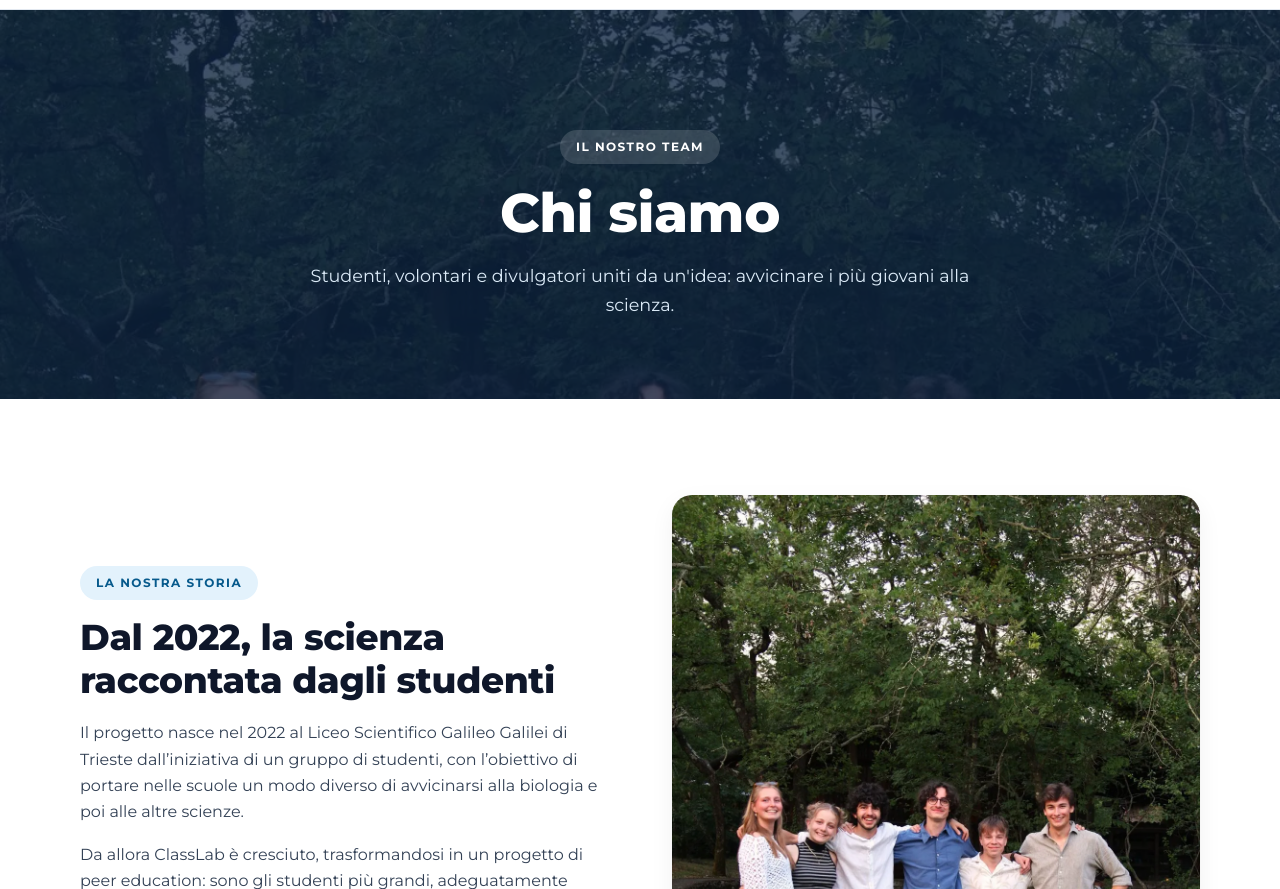
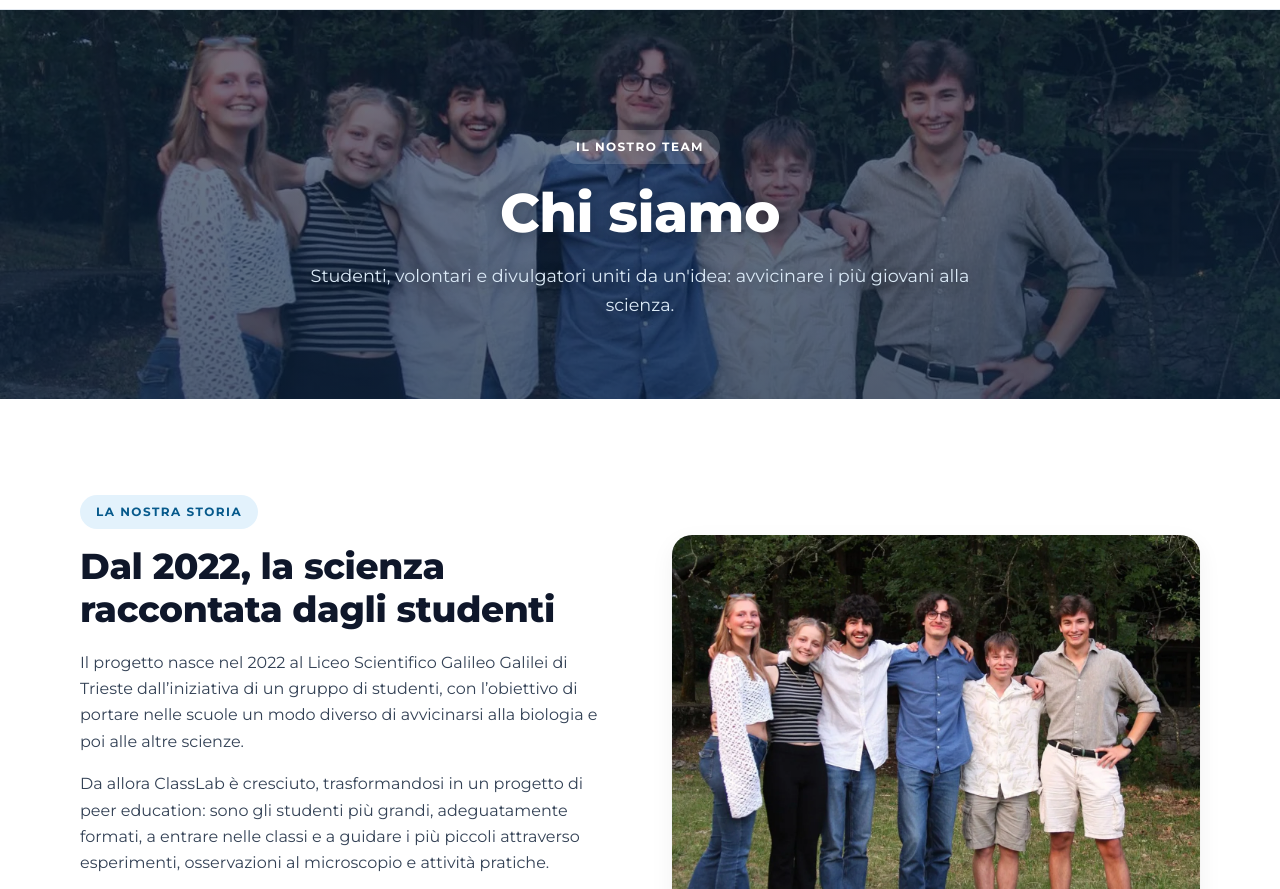
Before and after one commit to silvioambrosio-classlab/classlab-sito, a plain HTML site: page chi-siamo.html in a window 1280 px wide. Shown: the part 63-952 px from the top of the page. Drawn offline with Linux system fonts and the light colour scheme.

Commit message:
Add files via upload

```diff
--- a/assets/css/style.css
+++ b/assets/css/style.css
@@ -184,7 +184,7 @@ strong { color: var(--inchiostro); font-weight: 700; }
 
 /* ---------- Hero ---------- */
 .hero {
-  position: relative; color: #fff; background: var(--navy) center/cover no-repeat;
+  position: relative; color: #fff; background: var(--navy) 68% center/cover no-repeat;
   min-height: min(88vh, 760px); display: flex; align-items: center;
 }
 .hero::before { content: ""; position: absolute; inset: 0; background: linear-gradient(100deg, rgba(10, 30, 56, .9) 0%, rgba(10, 30, 56, .72) 45%, rgba(10, 30, 56, .25) 100%); }
@@ -197,7 +197,8 @@ strong { color: var(--inchiostro); font-weight: 700; }
   position: relative; background: var(--navy) center/cover no-repeat; color: #fff;
   padding: clamp(64px, 10vw, 120px) 0 clamp(48px, 7vw, 80px); text-align: center;
 }
-.testata::before { content: ""; position: absolute; inset: 0; background: rgba(12, 35, 64, .78); }
+.testata::before { content: ""; position: absolute; inset: 0; background: linear-gradient(180deg, rgba(12, 35, 64, .55) 0%, rgba(12, 35, 64, .72) 100%); }
+.testata h1, .testata p { text-shadow: 0 2px 16px rgba(5, 15, 30, .45); }
 .testata--pattern { background-image: url("../img/pattern-scienza.webp"); background-size: 420px; background-repeat: repeat; }
 .testata--pattern::before { background: linear-gradient(180deg, rgba(12, 35, 64, .86), rgba(11, 119, 184, .82)); }
 .testata .contenitore { position: relative; }
--- a/chi-siamo.html
+++ b/chi-siamo.html
@@ -18,13 +18,13 @@
 <link rel="icon" type="image/png" href="assets/img/favicon.png">
 <link rel="apple-touch-icon" href="assets/img/apple-touch-icon.png">
 <link rel="preload" href="assets/fonts/montserrat-latin-wght-normal.woff2" as="font" type="font/woff2" crossorigin>
-<link rel="stylesheet" href="assets/css/style.css?v=1c292a57">
+<link rel="stylesheet" href="assets/css/style.css?v=155ccae0">
 </head>
 <body>
 <div id="site-header"></div>
 <main id="contenuto">
 
-<section class="testata" style="background-image:url('assets/img/team-gruppo.webp');background-position:center 30%">
+<section class="testata" style="background-image:url('assets/img/team-gruppo-banner.webp');background-position:center 18%">
   <div class="contenitore">
     <span class="badge">Il nostro team</span>
     <h1>Chi siamo</h1>
@@ -42,7 +42,7 @@
         <p>Da allora ClassLab è cresciuto, trasformandosi in un progetto di peer education: sono gli studenti più grandi, adeguatamente formati, a entrare nelle classi e a guidare i più piccoli attraverso esperimenti, osservazioni al microscopio e attività pratiche.</p>
         <p>Oggi ClassLab è un’Organizzazione di Volontariato indipendente e continua a crescere mantenendo la stessa idea da cui tutto è partito: avvicinare i più giovani alla scienza attraverso la curiosità, l’esperienza e il confronto tra studenti.</p>
       </div>
-      <div class="affiancato__foto appare"><img src="assets/img/team-gruppo.webp" alt="Il team di ClassLab" loading="lazy" width="1100" height="1650" style="aspect-ratio:4/5;object-position:center 40%"></div>
+      <div class="affiancato__foto appare"><img src="assets/img/team-gruppo-banner.webp" alt="Il team di ClassLab" loading="lazy" width="1600" height="1164" style="object-position:center 25%"></div>
     </div>
   </div>
 </section>
```
Also changed, not shown: 404.html (+1 -1 lines), edizione-2022-23.html (+1 -1 lines), edizione-2023-24.html (+1 -1 lines), edizione-2024-25.html (+1 -1 lines), edizione-2025-26.html (+2 -2 lines), index.html (+1 -1 lines), laboratori.html (+1 -1 lines), partecipa.html (+1 -1 lines), assets/img/team-gruppo-banner.webp (added).
